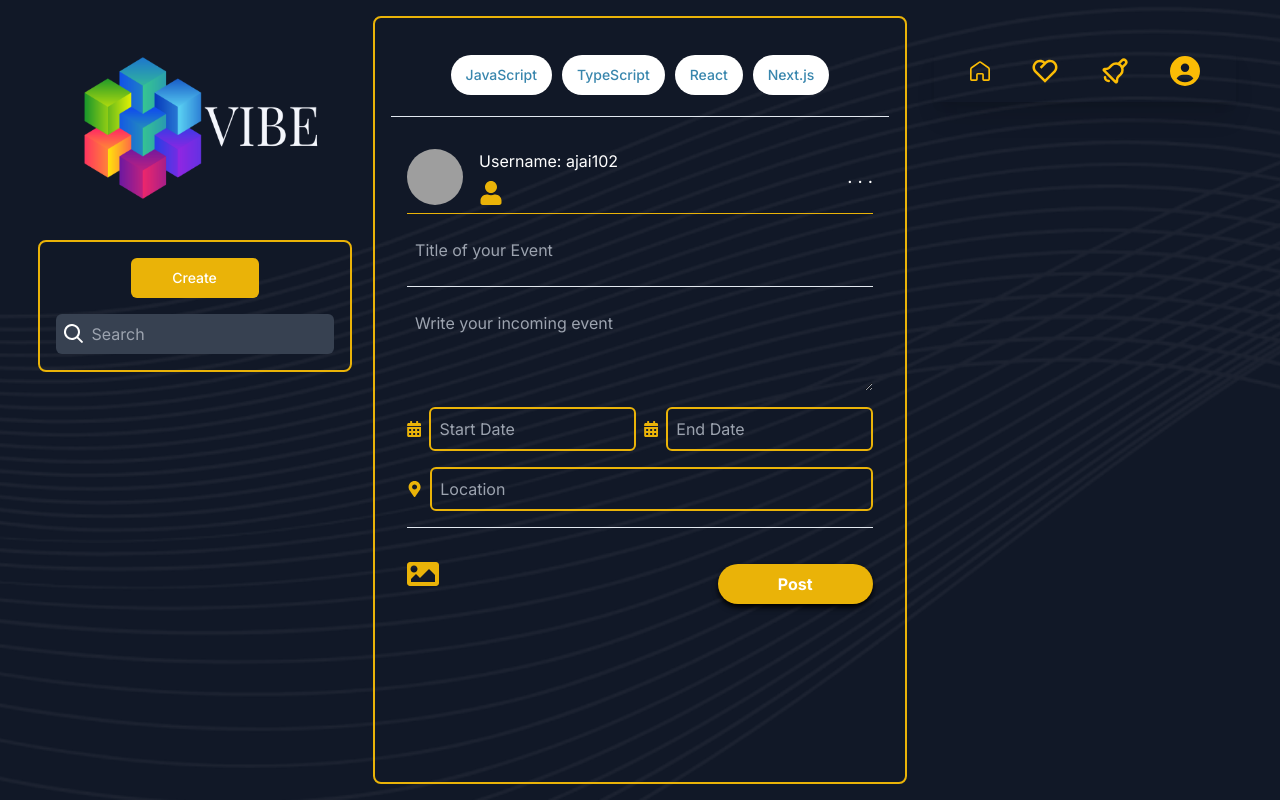
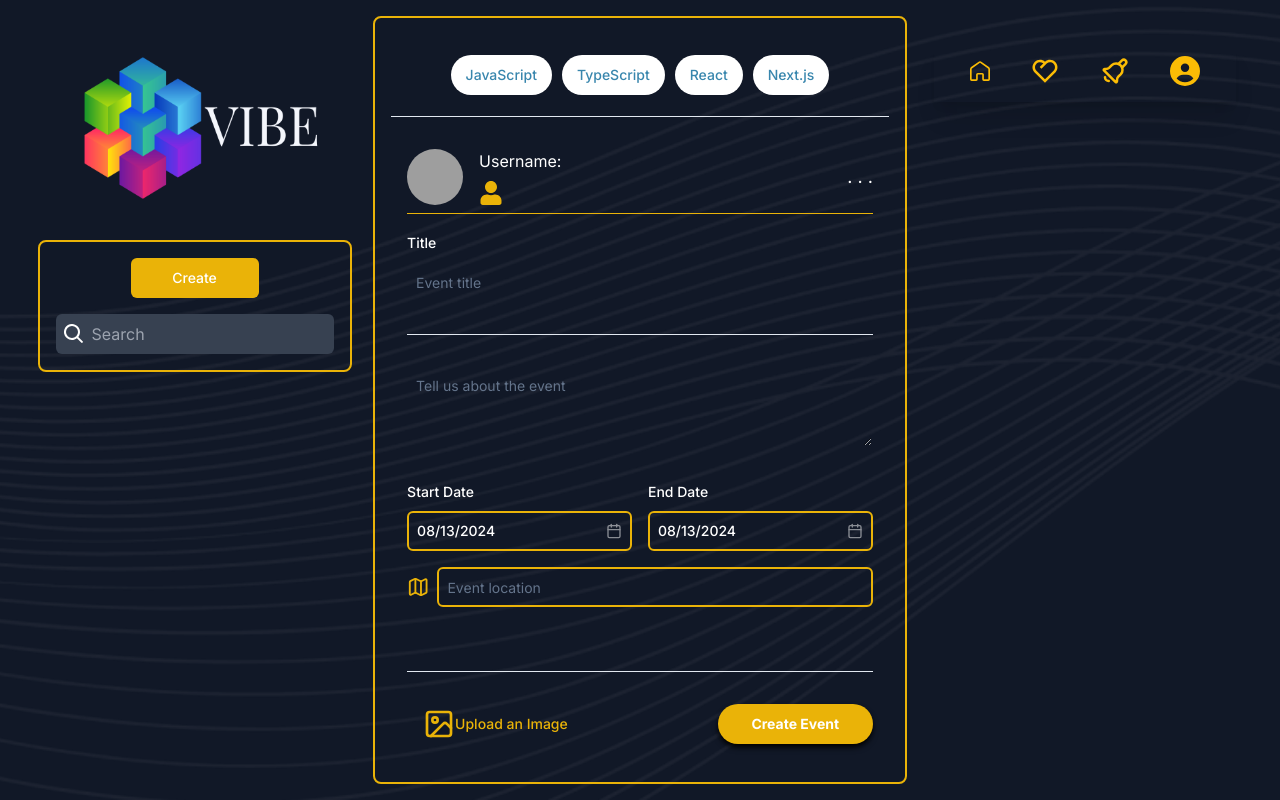
Before and after one commit to Rikitty/IThinkHackathon, a Next.js app in the folder src/VIBE_frontend/: page /dashboard/create in a window 1280 px wide. Built offline with nearby package versions, Linux system fonts and the light colour scheme; grey boxes are pictures that could not be loaded.

Commit message:
fix: createForm for Arjohn

```diff
--- a/src/VIBE_frontend/src/app/dashboard/create/page.tsx
+++ b/src/VIBE_frontend/src/app/dashboard/create/page.tsx
@@ -10,9 +10,9 @@ import {
   CardHeader,
   CardTitle,
 } from "@/components/ui/card";
+import { useAppSelector } from "@/lib/hooks";
 import { FaCalendarAlt, FaImage, FaMapMarkerAlt, FaUser } from "react-icons/fa";
 import { Separator } from "@/components/ui/separator";
-
 
 const chips = ["JavaScript", "TypeScript", "React", "Next.js"];
 
@@ -21,9 +21,10 @@ import { Separator } from "@/components/ui/separator";
 };
 
 export default function Create() {
+  const { userDetails } = useAppSelector((state) => state.user);
+
   return (
     <div className="flex h-[42rem] flex-col items-center justify-between">
-
       <div className="flex justify-center mt-4">
         {chips.map((chip, index) => (
           <Chip
@@ -46,12 +47,14 @@ export default function Create() {
             </Avatar>
 
             <div className="pl-4">
-            <p className="text-white">Username: ajai102</p>
+              <p className="text-white">Username: {userDetails?.userName}</p>
               <FaUser className="text-2xl text-yellow-500 mt-2" />
             </div>
           </div>
 
-        <a href="#" className="text-lg text-white">. . .</a>
+          <a href="#" className="text-lg text-white">
+            . . .
+          </a>
         </div>
 
         {/* Separator */}
@@ -59,22 +62,22 @@ export default function Create() {
 
         {/* Event Form */}
         <div className="flex flex-col space-y-4">
-        <input
+          {/* <input
             type="text"
             placeholder="Title of your Event"
             className="w-full p-2 bg-transparent text-white rounded-md placeholder-gray-400"
-        />
+          /> */}
 
-        <Separator />
+          {/* <Separator /> */}
 
-        <textarea
+          {/* <textarea
             placeholder="Write your incoming event"
             className="w-full p-2 bg-transparent text-white rounded-md placeholder-gray-400"
             rows={3}
-        />
+          /> */}
 
           {/* Date and Location Inputs */}
-        <div className="flex space-x-2">
+          {/* <div className="flex space-x-2">
             <div className="flex items-center space-x-2 flex-1">
               <FaCalendarAlt className="text-yellow-500" />
               <input
@@ -91,21 +94,23 @@ export default function Create() {
                 className="w-full p-2 bg-transparent text-white rounded-md placeholder-gray-400 border-2 border-yellow-500"
               />
             </div>
-        </div>
+          </div> */}
 
-        <div className="flex items-center space-x-2">
+          {/* <div className="flex items-center space-x-2">
             <FaMapMarkerAlt className="text-yellow-500" />
             <input
               type="text"
               placeholder="Location"
               className="w-full p-2 bg-transparent text-white rounded-md placeholder-gray-400 border-2 border-yellow-500"
             />
-        </div>
+          </div> */}
 
-        <Separator />
+          <CreateForm />
+
+          {/* <Separator /> */}
 
           {/* Image Upload Button */}
-        <div className="flex items-center space-x-2">
+          {/* <div className="flex items-center space-x-2">
             <button className="flex-1 text-white rounded-md">
               <FaImage className="text-yellow-500 size-8" />
             </button>
@@ -113,21 +118,17 @@ export default function Create() {
             <button className="flex justify-center items-end w-1/3 p-2 mt-5 bg-yellow-500 text-white font-bold rounded-3xl mx-full shadow-black shadow-md">
               Post
             </button>
-        </div>
+          </div> */}
 
           {/* Post Button */}
-
-
         </div>
-
       </div>
-
     </div>
   );
 }
 
-
-{/* <div className="flex-1 min-h-96 w-full">
+{
+  /* <div className="flex-1 min-h-96 w-full">
         <Card className="">
           <CardHeader className="flex items-center">
             <CardTitle className="scroll-m-20 pb-2 text-3xl font-semibold tracking-tight first:mt-0">
@@ -138,4 +139,5 @@ export default function Create() {
             <CreateForm />{" "}
           </CardContent>
         </Card>
-      </div> */}
+      </div> */
+}
--- a/src/VIBE_frontend/src/components/create/createForm.tsx
+++ b/src/VIBE_frontend/src/components/create/createForm.tsx
@@ -4,6 +4,11 @@ import { zodResolver } from "@hookform/resolvers/zod";
 import { useForm } from "react-hook-form";
 import { z } from "zod";
 import { startOfToday, endOfToday } from "date-fns";
+import { CalendarIcon, ImageIcon, LocateIcon, MapIcon } from "lucide-react";
+import { Calendar } from "../ui/calendar";
+import { Popover, PopoverContent, PopoverTrigger } from "../ui/popover";
+import { cn } from "@/lib/utils";
+import { format } from "date-fns";
 
 import {
   Form,
@@ -19,6 +24,7 @@ import { Button } from "../ui/button";
 import { useToast } from "../ui/use-toast";
 import axiosInstance from "@/lib/api/axiosInstance";
 import { useAppSelector } from "@/lib/hooks";
+import { Separator } from "../ui/separator";
 
 const createSchema = z
   .object({
@@ -79,103 +85,182 @@ export default function CreateForm() {
           name="title"
           render={({ field }) => (
             <FormItem>
-              <FormLabel>Title</FormLabel>
+              <FormLabel className="text-white">Title</FormLabel>
               <FormControl>
-                <Input placeholder="Event title" {...field} />
+                <Input
+                  placeholder="Event title"
+                  className="w-full p-2 bg-transparent text-white rounded-md placeholder-gray-400 border-transparent hover:border-white focus:border-white transition duration-300"
+                  {...field}
+                />
               </FormControl>
-              <FormMessage />
+              <FormMessage className="text-red-500" />
             </FormItem>
           )}
         />
-        <FormField
-          control={form.control}
-          name="location"
-          render={({ field }) => (
-            <FormItem>
-              <FormLabel>Location</FormLabel>
-              <FormControl>
-                <Input placeholder="Event location" {...field} />
-              </FormControl>
-              <FormMessage />
-            </FormItem>
-          )}
-        />
+        <Separator />
+
         <FormField
           control={form.control}
           name="description"
           render={({ field }) => (
             <FormItem>
-              <FormLabel>Description</FormLabel>
               <FormControl>
                 <Textarea
                   placeholder="Tell us about the event"
-                  className="resize-none"
+                  className="w-full p-2 bg-transparent text-white rounded-md placeholder-gray-400 border-transparent hover:border-white focus:border-white transition duration-300"
+                  rows={3}
                   {...field}
                 />
               </FormControl>
-              <FormMessage />
+              <FormMessage className="text-red-500" />
             </FormItem>
           )}
         />
-        <FormField
-          control={form.control}
-          name="startDate"
-          render={({ field }) => (
-            <FormItem>
-              <FormLabel>Start Date</FormLabel>
-              <FormControl>
-                <Input
-                  type="date"
-                  {...field}
-                  value={
-                    field.value instanceof Date
-                      ? field.value.toISOString().split("T")[0]
-                      : ""
-                  }
-                  onChange={(e) => field.onChange(new Date(e.target.value))}
-                />
-              </FormControl>
-              <FormMessage />
-            </FormItem>
-          )}
-        />
-        <FormField
-          control={form.control}
-          name="endDate"
-          render={({ field }) => (
-            <FormItem>
-              <FormLabel>End Date</FormLabel>
-              <FormControl>
-                <Input
-                  type="date"
-                  {...field}
-                  value={
-                    field.value instanceof Date
-                      ? field.value.toISOString().split("T")[0]
-                      : ""
-                  }
-                  onChange={(e) => field.onChange(new Date(e.target.value))}
-                />
-              </FormControl>
-              <FormMessage />
-            </FormItem>
-          )}
-        />
-        <FormField
-          control={form.control}
-          name="imageUrl"
-          render={({ field }) => (
-            <FormItem>
-              <FormLabel>Image URL (optional)</FormLabel>
-              <FormControl>
-                <Input placeholder="Image URL" {...field} />
-              </FormControl>
-              <FormMessage />
-            </FormItem>
-          )}
-        />
+
+        <div className="grid grid-rows-2 gap-4">
+          <div className="grid grid-cols-2 gap-4">
+            <FormField
+              control={form.control}
+              name="startDate"
+              render={({ field }) => (
+                <FormItem>
+                  <FormLabel className="text-white">Start Date</FormLabel>
+                  <Popover>
+                    <PopoverTrigger asChild>
+                      <FormControl>
+                        <Button
+                          variant={"outline"}
+                          className={cn(
+                            "w-full p-2 text-left bg-transparent text-white rounded-md placeholder-gray-400 border-2 border-yellow-500",
+                            !field.value && "text-muted-foreground"
+                          )}
+                        >
+                          {field.value ? (
+                            format(field.value, "MM/dd/yyyy")
+                          ) : (
+                            <span>Pick a start date</span>
+                          )}
+                          <CalendarIcon className="ml-auto h-4 w-4 opacity-50" />
+                        </Button>
+                      </FormControl>
+                    </PopoverTrigger>
+                    <PopoverContent className="w-auto p-0" align="start">
+                      <Calendar
+                        mode="single"
+                        selected={field.value}
+                        onSelect={field.onChange}
+                        disabled={(date) => date < new Date()}
+                        initialFocus
+                      />
+                    </PopoverContent>
+                  </Popover>
+                  <FormMessage className="text-red-500" />
+                </FormItem>
+              )}
+            />
+
+            <FormField
+              control={form.control}
+              name="endDate"
+              render={({ field }) => (
+                <FormItem>
+                  <FormLabel className="text-white">End Date</FormLabel>
+                  <Popover>
+                    <PopoverTrigger asChild>
+                      <FormControl>
+                        <Button
+                          variant={"outline"}
+                          className={cn(
+                            "w-full p-2 text-left bg-transparent text-white rounded-md placeholder-gray-400 border-2 border-yellow-500",
+                            !field.value && "text-muted-foreground"
+                          )}
+                        >
+                          {field.value ? (
+                            format(field.value, "MM/dd/yyyy")
+                          ) : (
+                            <span>Pick an end date</span>
+                          )}
+                          <CalendarIcon className="ml-auto h-4 w-4 opacity-50" />
+                        </Button>
+                      </FormControl>
+                    </PopoverTrigger>
+                    <PopoverContent className="w-auto p-0" align="start">
+                      <Calendar
+                        mode="single"
+                        selected={field.value}
+                        onSelect={field.onChange}
+                        disabled={(date) => date < new Date()}
+                        initialFocus
+                      />
+                    </PopoverContent>
+                  </Popover>
+                  <FormMessage className="text-red-500" />
+                </FormItem>
+              )}
+            />
+          </div>
+
+          <FormField
+            control={form.control}
+            name="location"
+            render={({ field }) => (
+              <FormItem>
+                <FormControl>
+                  <div className="flex items-center">
+                    <MapIcon className="text-yellow-500 mr-2" />
+                    <Input
+                      placeholder="Event location"
+                      className="w-full p-2 text-left bg-transparent text-white rounded-md placeholder-gray-400 border-2 border-yellow-500"
+                      {...field}
+                    />
+                  </div>
+                </FormControl>
+                <FormMessage className="text-red-500" />
+              </FormItem>
+            )}
+          />
+        </div>
+
+        <Separator />
         <div className="flex justify-center mt-8">
-          <Button type="submit">Create Event</Button>
+          <Popover>
+            <PopoverTrigger asChild>
+              <Button
+                variant={"default"}
+                className="text-yellow-500 bg-transparent hover:bg-transparent hover:text-white hover:underline"
+              >
+                <ImageIcon className="size-8" /> Upload an Image
+              </Button>
+            </PopoverTrigger>
+            <PopoverContent>
+              <FormField
+                control={form.control}
+                name="imageUrl"
+                render={({ field }) => (
+                  <FormItem>
+                    <FormLabel className="text-white">
+                      Image URL (optional)
+                    </FormLabel>
+                    <FormControl>
+                      <Input
+                        placeholder="Image URL"
+                        className="w-full p-2 bg-transparent text-white rounded-md placeholder-gray-400"
+                        {...field}
+                      />
+                    </FormControl>
+                    <FormMessage className="text-red-500" />
+                  </FormItem>
+                )}
+              />
+            </PopoverContent>
+          </Popover>
+          <div className="flex-1"></div>
+          <Button
+            type="submit"
+            className="w-1/3 p-2 bg-yellow-500 text-white font-bold rounded-3xl shadow-black shadow-md"
+          >
+            Create Event
+          </Button>
         </div>
       </form>
     </Form>
```
Also changed, not shown: src/VIBE_frontend/src/app/dashboard/page.tsx (line endings or trailing spaces). Lines whose indentation alone changed are shown as unchanged.
